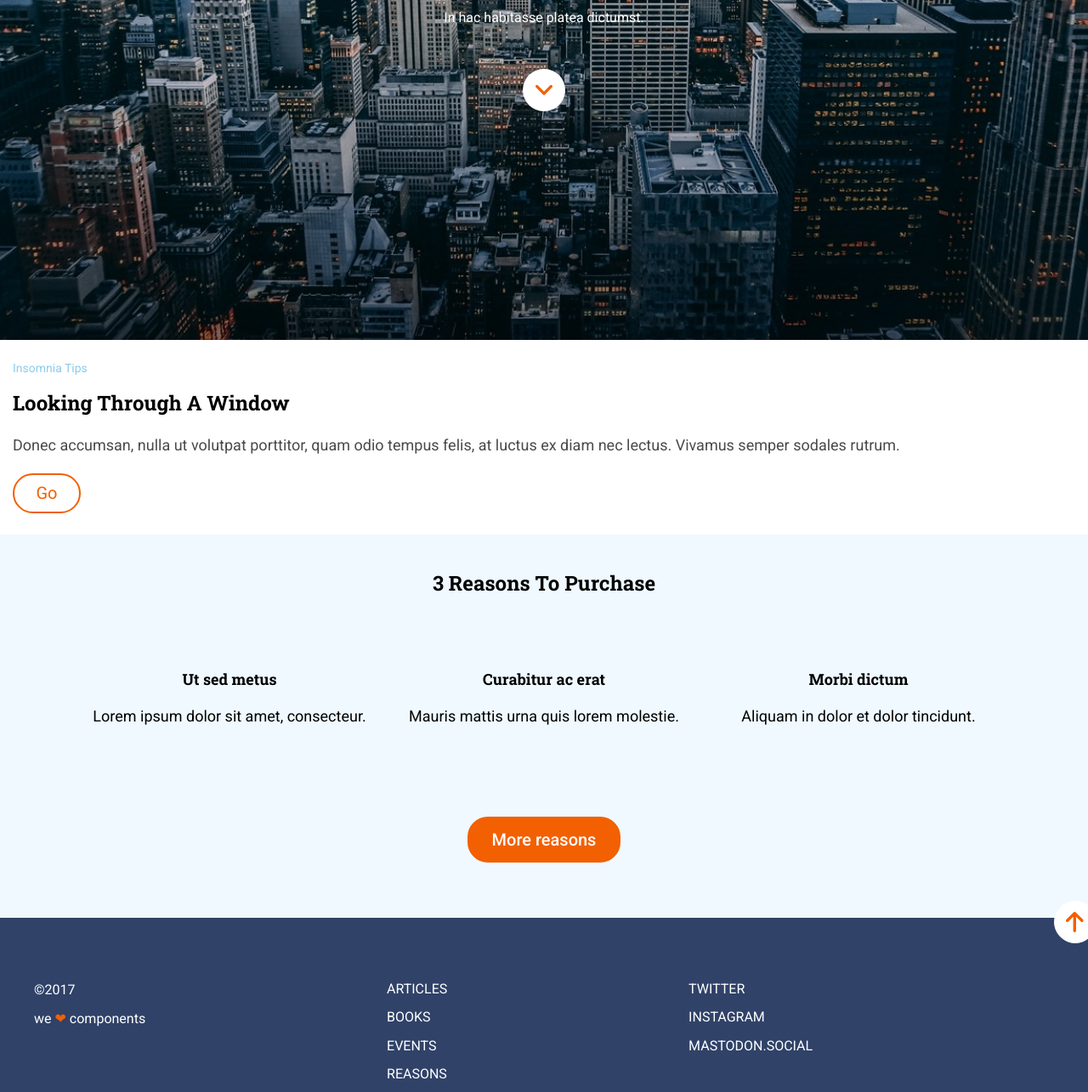
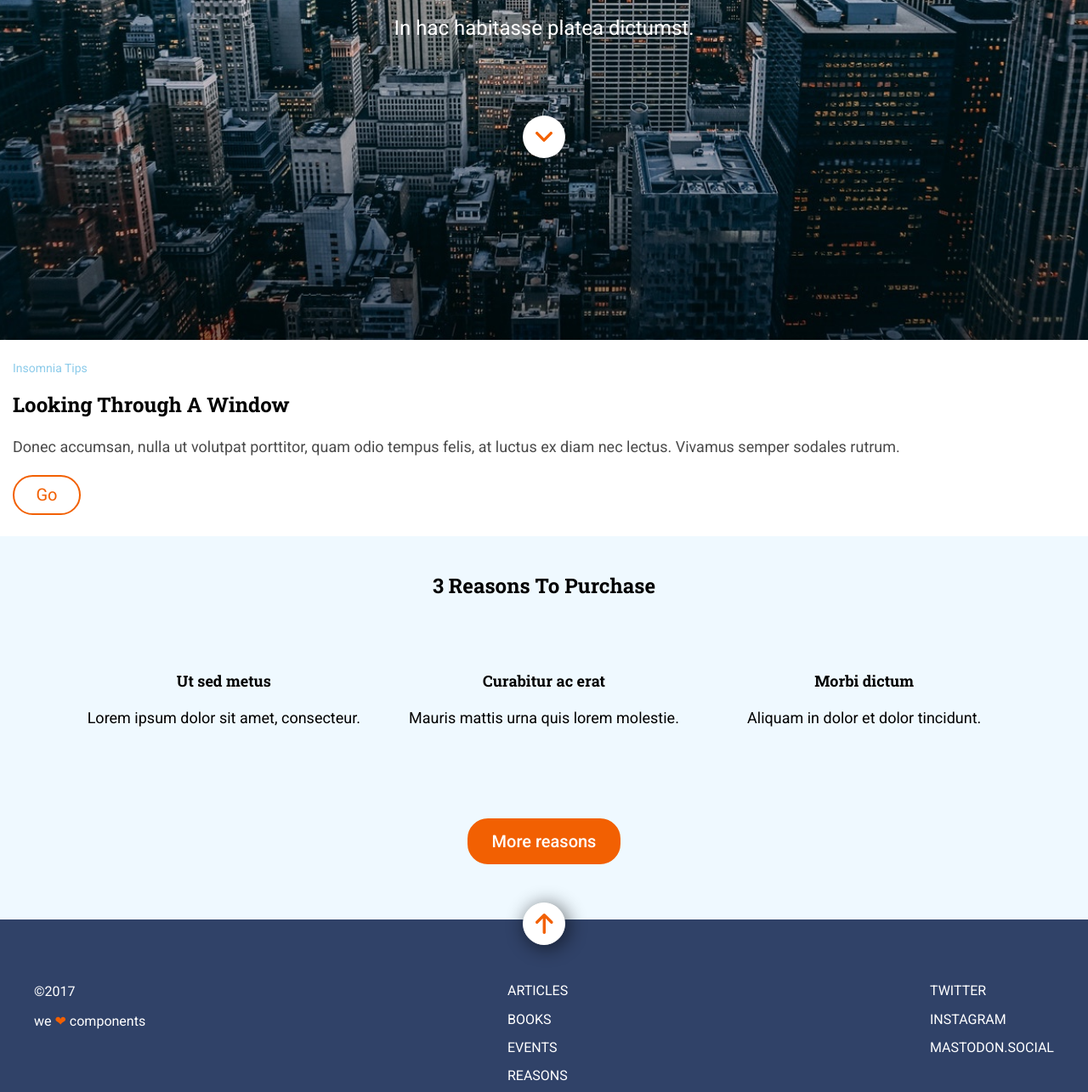
Before and after one commit to ana-sanchez/evaluacion-final-modulo-1-ana-sanchez, a website: page _src/templates/index.html in a window 1280 px wide. Shown: the part 400-1685 px from the top of the page at 85% size. Drawn offline with nearby package versions, Linux system fonts and the light colour scheme; files that its build step writes are made by us from their sources; files whose address does not match are found by name.

Commit message:
Final version mobile

```diff
--- a/_src/assets/scss/components/_hero.scss
+++ b/_src/assets/scss/components/_hero.scss
@@ -17,12 +17,25 @@
         font-size: rem(42);
         line-height: rem(55);
         margin-top: rem(60);
+
+        @include media ($tablet) {
+            font-size: rem(80);
+            line-height: rem(106);
+            margin-bottom: 0;
+        }
     }
 
     &__subtitle {
         color: white;
         font-family: $basicFont;
         margin-top: 0;
+
+        @include media ($tablet) {
+            font-size: rem(24);
+            line-height: rem(106);
+
+        }
+
     }
 
     &__button {
--- a/_src/assets/scss/layout/_footer.scss
+++ b/_src/assets/scss/layout/_footer.scss
@@ -2,23 +2,25 @@
     width: 100%;
     background-color: $secondaryColor;
     padding: rem(40);
-    display: flex;
-    flex-direction: column;
-    justify-content: center;
-    align-items: center;
-    align-content: center;
-
 
     a{
         color: $white;
 
     }
     a:hover {
-        color: $grey;
+        color: rgba(255, 255, 255, 0.5);
     }
 
     ul,li {
         margin-top: rem(15);
+    }
+
+    &__wrapper {
+        display: flex;
+        flex-direction: column;
+        justify-content: center;
+        align-items: center;
+        align-content: center;
     }
 
     &__button {
@@ -28,10 +30,14 @@
         padding: rem(10);
         width: rem(50);
         height: rem(50);
+        transform: translate(-50%, -120%);
         position: absolute;
-        margin-top: rem(-60);
+        left: 50%;
+        -webkit-box-shadow: 3px 3px 20px 3px #00000073;
+        box-shadow: 3px 3px 20px 3px #00000073;
 
     }
+
 
     &__nav {
         text-align: center;
@@ -63,7 +69,7 @@
 }
 
 @include media ($tablet) {
-    .footer {
+    .footer__wrapper {
         display: flex;
         flex-direction: row-reverse;
         justify-content: space-between;
--- a/_src/assets/scss/pages/_home.scss
+++ b/_src/assets/scss/pages/_home.scss
@@ -16,7 +16,8 @@
     &__title {
         font-family: $titleFont;
         color: $black;
-        font-size: rem(24)
+        font-size: rem(24);
+        line-height: rem(30);
     }
     &__p {
         font-family: $basicFont;
@@ -61,7 +62,7 @@
 }
 
 .section__grid {
-    padding: 0 rem(70);
+    padding: 0 rem(60);
 
     &__item {
         margin-top: rem(50);
@@ -91,3 +92,9 @@
         font-weight: 500;
     }
 }
+
+
+@include media ($tablet) {
+
+
+}
--- a/_src/templates/index.html
+++ b/_src/templates/index.html
@@ -22,12 +22,13 @@
         <span class="hero__subtitle">
           In hac habitasse platea dictumst.
         </span>
-          <a href="#reasons"><button class="hero__button">
+        <a href="#reasons">
+          <button class="hero__button">
             <img src="./assets/images/ico-scroll-down.svg" alt="">
           </button>
         </a>
-
       </div>
+    <div class="wrapper">
       <main class="content">
         <article class="content__principal">
           <span class="content__principal__category">
@@ -80,12 +81,14 @@
           </button>
         </article>
       </main>
+    </div>
       <footer class="footer">
         <a href="#">
           <button class="footer__button">
             <img src="./assets/images/ico-arrow.svg" alt="">
           </button>
         </a>
+        <div class="footer__wrapper">
           <div class="footer__nav">
             <nav class="footer__nav__menu">
               <ul>
@@ -120,6 +123,7 @@
             components
           </span>
         </div>
+      </div>
     </footer>
   </div>
 </body>
```
Lines whose indentation alone changed are shown as unchanged.
